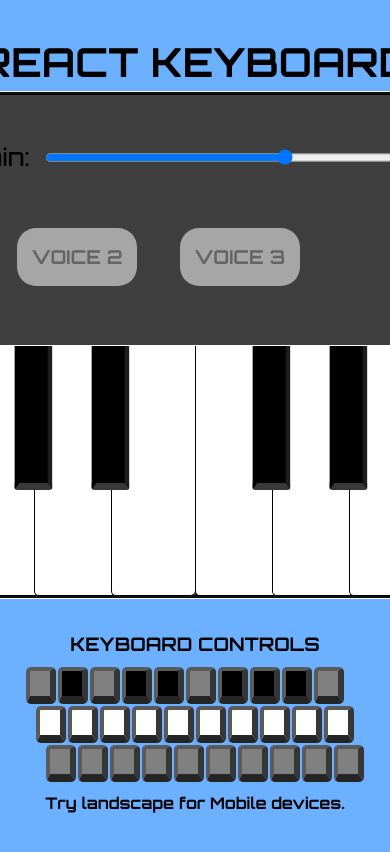
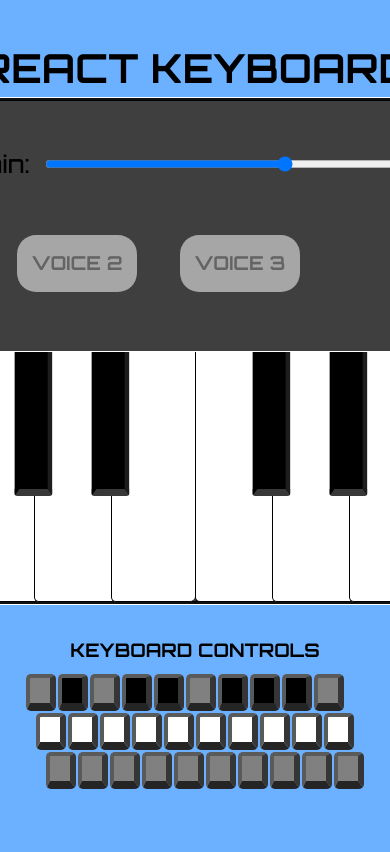
Before and after one commit to nchau3/RK-23-Keyboard, a React (Vite) app: page / in a window 390 px wide. Shown: the top 852 px of the page. Built offline with nearby package versions, Linux system fonts and the light colour scheme.

Commit message:
adjust mobile breakpoints

```diff
--- a/src/components/Instructions.jsx
+++ b/src/components/Instructions.jsx
@@ -40,7 +40,6 @@ export default function Instructions() {
     <div className="instructions">
       <h3>KEYBOARD CONTROLS</h3>
       {getQwertyRows()}
-      <h4>Try landscape for Mobile devices.</h4>
     </div>
   )
 }
--- a/src/components/Key.jsx
+++ b/src/components/Key.jsx
@@ -32,7 +32,7 @@ export default function Key(props) {
 
   const notePressedHandler = (event) => {
     //check for primary mouse button
-    if ((event.buttons & 1) && width > 850) {
+    if ((event.buttons & 1) && width > 800) {
       if (!keydown) {
         notePressed(octave, note, freq);
         setKeydown(true);
@@ -48,7 +48,7 @@ export default function Key(props) {
   }
 
   const touchStartHandler = () => {
-    if ((!isLandScape && width < 480) || (isLandScape && width < 780)) {
+    if ((!isLandScape && width < 480) || (isLandScape && width < 800)) {
       if (!keydown) {
         notePressed(octave, note, freq);
         setKeydown(true);
@@ -57,7 +57,7 @@ export default function Key(props) {
   }
 
   const touchEndHandler = () => {
-    if ((!isLandScape && width < 480) || (isLandScape && width < 780)) {
+    if ((!isLandScape && width < 480) || (isLandScape && width < 800)) {
       if (keydown) {
         noteReleased(octave, note);
         setKeydown(false);
--- a/src/styles/component-styles/instructions.scss
+++ b/src/styles/component-styles/instructions.scss
@@ -8,10 +8,6 @@
 
   h3 {
     padding-bottom: .5rem;
-  }
-
-  h4 {
-    padding-top: .5rem;
   }
 }
 
```
Also changed, not shown: 2 other files (tests, documents, lock files or other folders).
